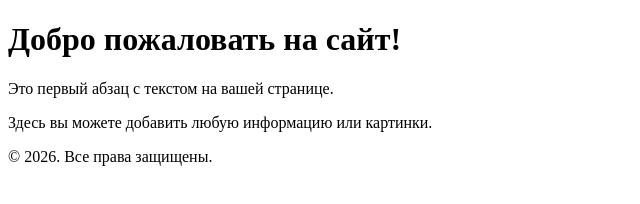
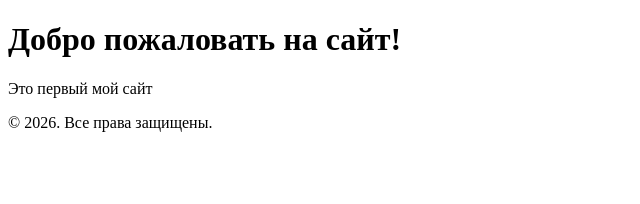
Before and after one commit to qwert1zzx1/HypeWorld7777, a plain HTML site: page index.html in a window 1280 px wide. Shown: the whole page, without its empty margins (0-640 px from the left). Drawn offline with Linux system fonts and the light colour scheme.

Commit message:
Update index.html

```diff
--- a/index.html
+++ b/index.html
@@ -11,8 +11,7 @@
     </header>
 
     <main>
-        <p>Это первый абзац с текстом на вашей странице.</p>
-        <p>Здесь вы можете добавить любую информацию или картинки.</p>
+        <p>Это первый мой сайт</p>
     </main>
 
     <footer>
```
